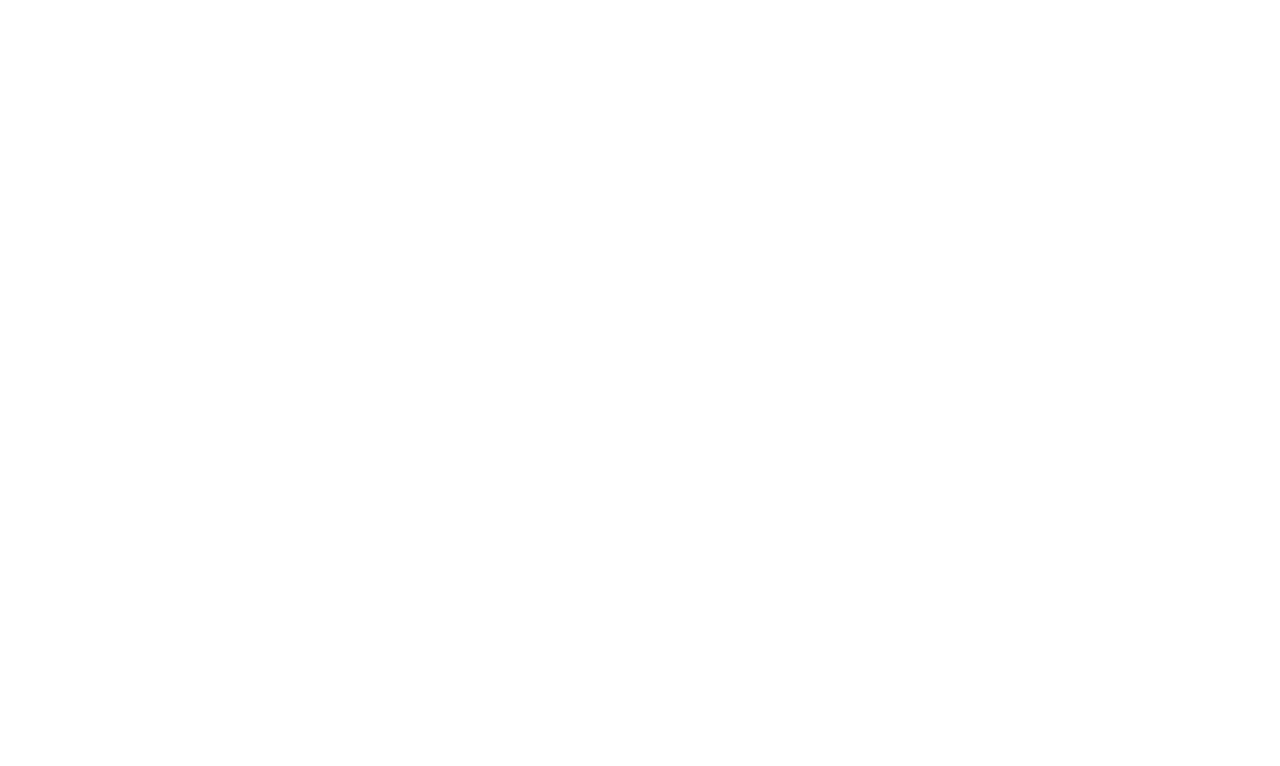
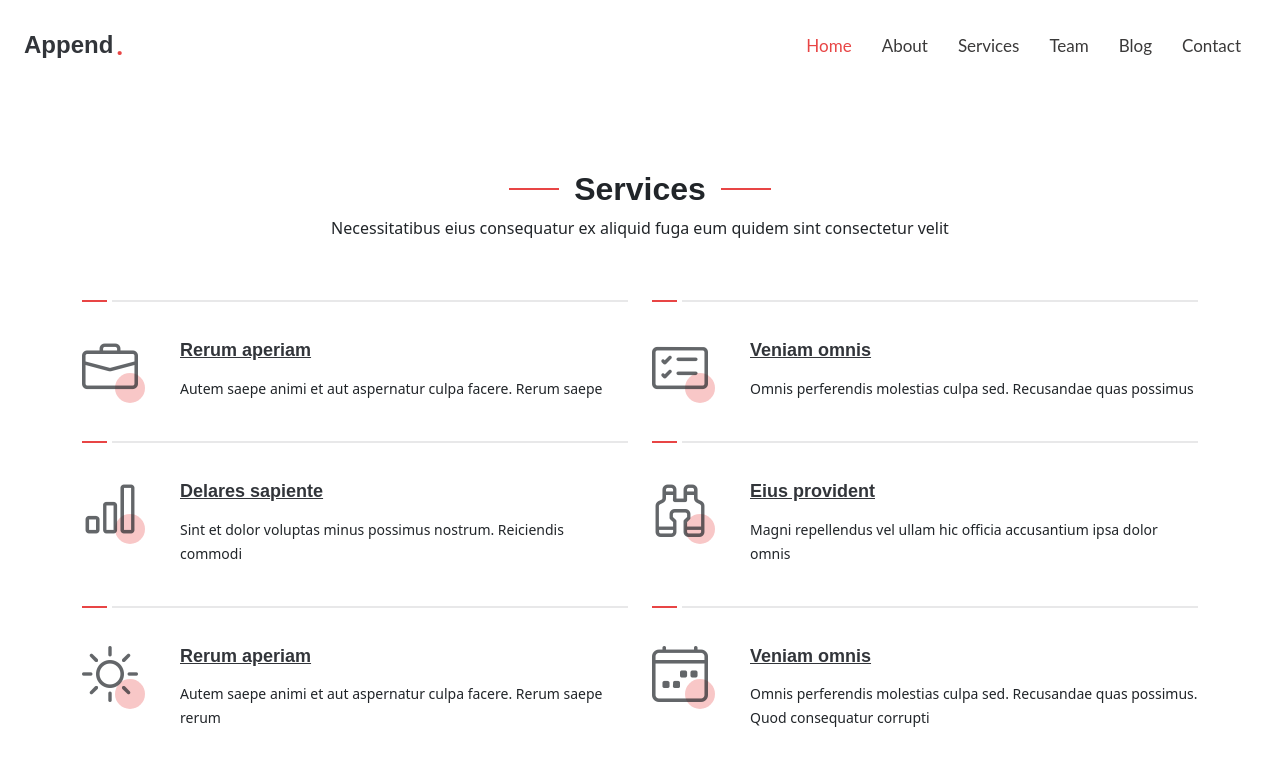
Before and after one commit to javadhaditaghi/react-daily-exercises-3rd-proj, a React (Vite) app: page /services in a window 1280 px wide. Before the commit this address had no page. Shown: the top 766 px of the page. Built offline with nearby package versions, Linux system fonts and the light colour scheme.

Commit message:
Add the AOS package for animation

```diff
--- a/package.json
+++ b/package.json
@@ -10,6 +10,7 @@
     "preview": "vite preview"
   },
   "dependencies": {
+    "aos": "^2.3.4",
     "bootstrap": "^5.3.2",
     "bootstrap-icons": "^1.11.3",
     "boxicons": "^2.1.4",
--- a/src/App.jsx
+++ b/src/App.jsx
@@ -3,6 +3,7 @@ import { BrowserRouter, Routes, Route } from "react-router-dom";
 import AboutUs from './assets/About-us/About-us'
 import Header from './assets/Header/Header'
 import Hero from './assets/Hero/Hero'
+import Services from './assets/Services/Services';
 
 function App() {
 
@@ -14,6 +15,9 @@ function App() {
           <Route path='/' element={<Header />}>
             <Route index element={<Hero />} />
             <Route path='about' element={<AboutUs />} />
+            <Route path='services' element={<Services />} />
+
+
           </Route>
         </Routes>
       </BrowserRouter>
--- /dev/null
+++ b/src/assets/Services/Services.css
@@ -0,0 +1,81 @@
+/* Services Section - Home Page
+------------------------------*/
+.services {
+    padding-top: 170px;
+    height: 100vh;
+}
+
+.services .service-item {
+    position: relative;
+    padding-top: 40px;
+
+}
+
+.services .service-item:before {
+    content: "";
+    position: absolute;
+    top: 0;
+    left: 0;
+    right: 0;
+    height: 2px;
+    background: rgba(var(--default-color-rgb), 0.1);
+}
+
+.services .service-item::after {
+    content: "";
+    position: absolute;
+    top: 0;
+    left: 0;
+    width: 30px;
+    height: 2px;
+    background: var(--accent-color);
+    border-right: 5px solid var(--background-color);
+}
+
+.services .service-item .icon {
+    width: 48px;
+    height: 48px;
+    position: relative;
+    margin-right: 50px;
+    line-height: 0;
+}
+
+.services .service-item .icon i {
+    color: rgba(var(--default-color-rgb), 0.7);
+    font-size: 56px;
+    transition: ease-in-out 0.3s;
+    z-index: 2;
+    position: relative;
+}
+
+.services .service-item .icon:before {
+    position: absolute;
+    content: "";
+    height: 30px;
+    width: 30px;
+    background: rgba(var(--accent-color-rgb), 0.3);
+    border-radius: 50px;
+    z-index: 1;
+    bottom: -15px;
+    right: -15px;
+    transition: 0.3s;
+}
+
+.services .service-item .title {
+    font-weight: 700;
+    margin-bottom: 15px;
+    font-size: 18px;
+}
+
+.services .service-item .title a {
+    color: var(--heading-color);
+}
+
+.services .service-item .title a:hover {
+    color: var(--accent-color);
+}
+
+.services .service-item .description {
+    line-height: 24px;
+    font-size: 14px;
+}
--- /dev/null
+++ b/src/assets/Services/Services.json
@@ -0,0 +1,33 @@
+[
+    {
+        "id":"1",
+        "title": "Rerum aperiam",
+        "description":"Autem saepe animi et aut aspernatur culpa facere. Rerum saepe ",
+        "icon":"bi bi-briefcase"
+    },
+    {"id":"2",
+        "title": "Veniam omnis",
+        "description":"Omnis perferendis molestias culpa sed. Recusandae quas possimus",
+        "icon":"bi bi-card-checklist"
+    },
+    {"id":"3",
+        "title": "Delares sapiente",
+        "description":"Sint et dolor voluptas minus possimus nostrum. Reiciendis commodi ",
+        "icon":"bi bi-bar-chart"
+    },
+    {"id":"4",
+        "title": "Eius provident",
+        "description":"Magni repellendus vel ullam hic officia accusantium ipsa dolor omnis ",
+        "icon":"bi bi-binoculars"
+    },
+    {"id":"5",
+        "title": "Rerum aperiam",
+        "description":"Autem saepe animi et aut aspernatur culpa facere. Rerum saepe rerum ",
+        "icon":"bi bi-brightness-high"
+    },
+    {"id":"6",
+        "title": "Veniam omnis",
+        "description":"Omnis perferendis molestias culpa sed. Recusandae quas possimus. Quod consequatur corrupti",
+        "icon":"bi bi-calendar4-week"
+    }
+]
--- /dev/null
+++ b/src/assets/Services/Services.jsx
@@ -0,0 +1,40 @@
+import { Container, Col, Row } from "react-bootstrap"
+import "./Services.css"
+import jsonData1 from "./Services.json"
+import Aos from "aos";
+import { useEffect } from 'react';
+import 'aos/dist/aos.css';
+
+const Services = () => {
+    useEffect(() => {
+        Aos.init();
+    }, []);
+    return (
+        <section id="services" className="services">
+            <Container className="section-title" data-aos="fade-up">
+                <h2>Services</h2>
+                <p>Necessitatibus eius consequatur ex aliquid fuga eum quidem sint consectetur velit</p>
+            </Container>
+            <Container>
+                <Row className="gy-4">
+                    {jsonData1.map(service => (
+                        <Col lg={6} data-aos="fade-up" data-aos-delay="100" key={service.id}>
+                            <div className="service-item d-flex">
+                                <div className="icon flex-shrink-0"><i className={service.icon}></i></div>
+                                <div>
+                                    <h4 className="title"><a href="services-details.html" className="stretched-link">{service.title}</a></h4>
+                                    <p className="description">{service.description}</p>
+                                </div>
+                            </div>
+                        </Col>
+                    ))}
+                </Row>
+
+            </Container>
+
+        </section>
+    )
+}
+
+
+export default Services
```
Also changed, not shown: 1 other file (tests, documents, lock files or other folders).
